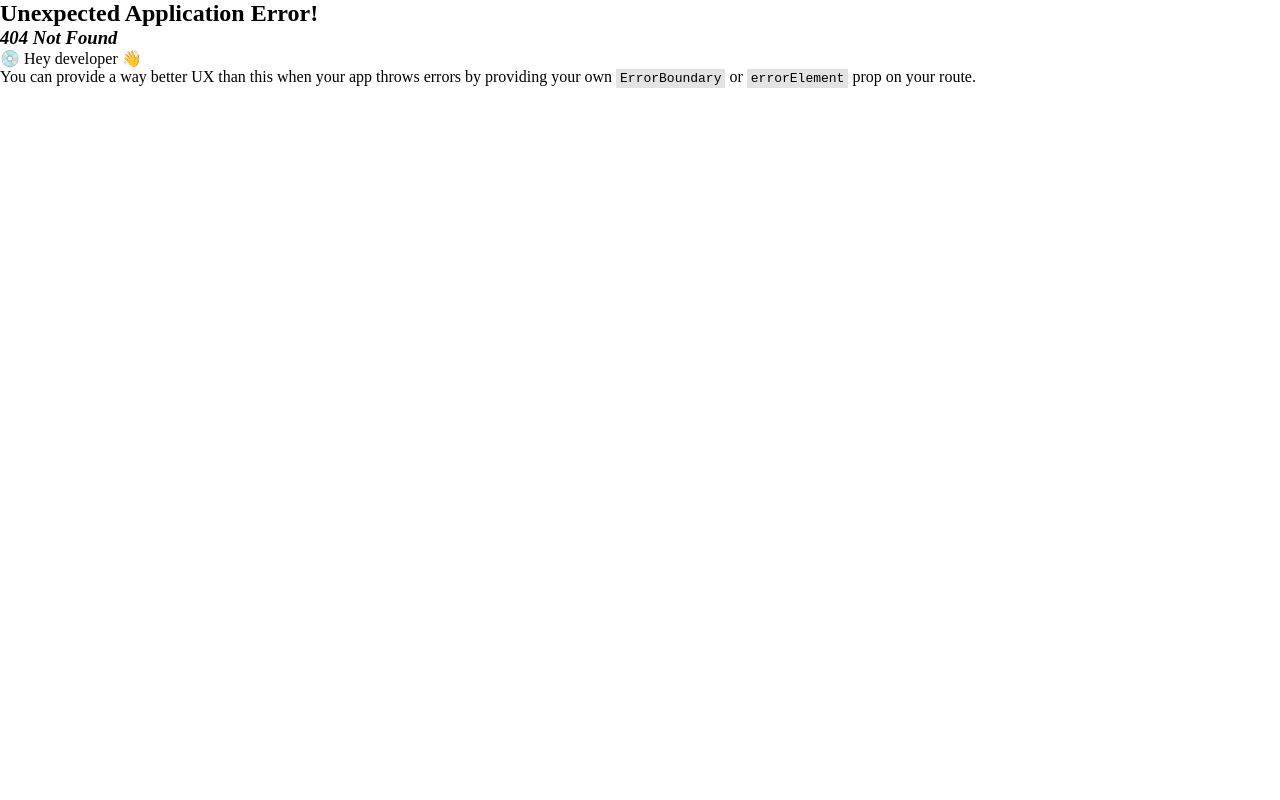
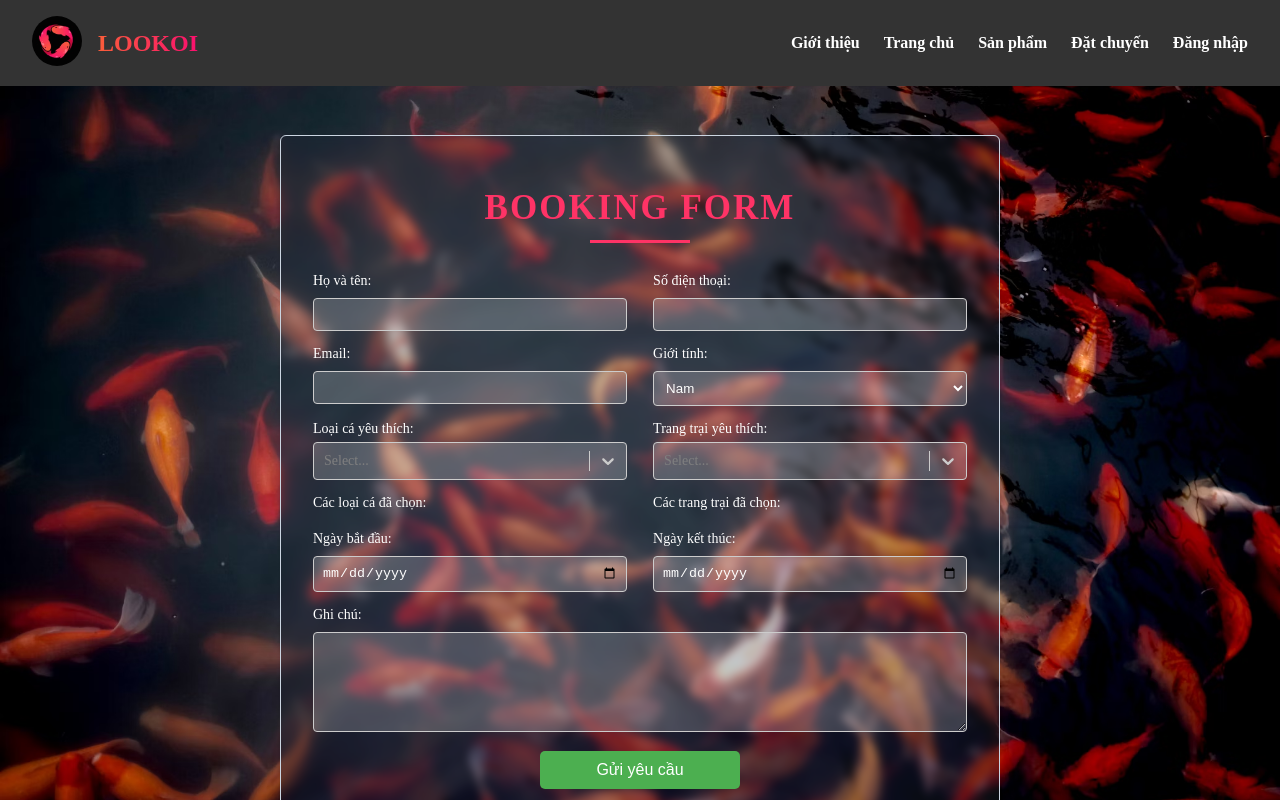
Before and after one commit to Kuro3107/Topic-2, a React (Vite) app: page /bookingform in a window 1280 px wide. Before the commit this address had no page. Shown: the top 800 px of the page. Built offline with nearby package versions, Linux system fonts and the light colour scheme.

Commit message:
change booking Form

```diff
--- a/package.json
+++ b/package.json
@@ -17,6 +17,7 @@
     "react-axios": "^2.0.6",
     "react-dom": "^18.3.1",
     "react-router-dom": "^6.26.2",
+    "react-select": "^5.8.1",
     "react-toastify": "^10.0.5"
   },
   "devDependencies": {
--- a/src/App.jsx
+++ b/src/App.jsx
@@ -33,7 +33,7 @@ function App() {
       element: <EditProfile />,
     },
     {
-      path: "/dat-chuyen",
+      path: "/bookingform",
       element: <BookingForm />,
     },
     {
--- a/src/components/banner/index.jsx
+++ b/src/components/banner/index.jsx
@@ -29,7 +29,9 @@ const Banner = () => {
       toast.success("Đặt chuyến thành công! Chúng tôi sẽ liên hệ với bạn sớm.");
 
       // Hiển thị thông tin đặt chuyến dưới dạng toast
-      toast.info(`Thông tin đặt chuyến: Giống cá - ${Booking.fishType}, Trang trại - ${Booking.farm}`);
+      toast.info(
+        `Thông tin đặt chuyến: Giống cá - ${Booking.fishType}, Trang trại - ${Booking.farm}`
+      );
     } catch (error) {
       toast.error("Có lỗi xảy ra khi đặt chuyến. Vui lòng thử lại sau.");
     }
--- a/src/components/header/index.jsx
+++ b/src/components/header/index.jsx
@@ -1,4 +1,3 @@
-import React, { useEffect } from "react";
 import { Link, useNavigate } from "react-router-dom";
 import { toast } from "react-toastify";
 import "./header.css";
@@ -23,7 +22,7 @@ const Header = () => {
 
   return (
     <header className="header">
-      <div className="logo-container" to="">
+      <div className="logo-container">
         <Link to="/" className="header-link">
           <img src={logo} alt="logo" className="logo-image" />
         </Link>
@@ -47,7 +46,7 @@ const Header = () => {
             </Link>
           </li>
           <li>
-            <Link to="/dat-chuyen" className="header-link">
+            <Link to="/bookingform" className="header-link">
               Đặt chuyến
             </Link>
           </li>
--- a/src/pages/bookingform/index.css
+++ b/src/pages/bookingform/index.css
@@ -67,7 +67,7 @@
   }
 
   .form-group input::placeholder, textarea::placeholder {
-    color: #d1d5db; /* Màu của placeholder */
+    color: #d1d1db; /* Màu của placeholder */
   }
 
   .form-container button {
@@ -126,3 +126,71 @@
 .form-container modal-content button:hover {
   background-color: #45a049;
 }
+
+
+.checkbox-group {
+  display: flex;
+  flex-direction: column;
+  gap: 10px;
+}
+
+.checkbox-group label {
+  display: flex;
+  align-items: center;
+  gap: 5px;
+}
+
+.checkbox-group input[type="checkbox"] {
+  margin-right: 5px;
+}
+
+.checkbox-label {
+  display: flex;
+  align-items: center;
+  margin-bottom: 5px;
+}
+
+.checkbox-label input[type="checkbox"] {
+  margin-right: 10px;
+}
+
+.selected-options {
+  margin-top: 10px;
+  font-style: italic;
+}
+
+/* Thêm vào cuối file */
+.basic-multi-select {
+  color: black;
+}
+
+.select__control {
+  background-color: rgba(255, 255, 255, 0.2) !important;
+  border-color: #ccc !important;
+}
+
+.select__menu {
+  background-color: white !important;
+}
+
+.select__option {
+  background-color: white !important;
+  color: black !important;
+}
+
+.select__option--is-selected {
+  background-color: #4CAF50 !important;
+  color: white !important;
+}
+
+.select__option--is-focused {
+  background-color: #e6e6e6 !important;
+}
+
+.select__multi-value {
+  background-color: #4CAF50 !important;
+}
+
+.select__multi-value__label {
+  color: white !important;
+}
--- a/src/pages/bookingform/index.jsx
+++ b/src/pages/bookingform/index.jsx
@@ -1,24 +1,41 @@
 import { useState } from "react";
+import axios from "axios";
+import { toast } from "react-toastify";
+import Select from "react-select";
 import Header from "../../components/Header";
 import Footer from "../../components/Footer";
 import "./index.css";
 
+const api = "https://6704fc27031fd46a830e2ee2.mockapi.io/BookingForm";
+
+const koiOptions = [
+  { value: "koi1", label: "Koi loại 1" },
+  { value: "koi2", label: "Koi loại 2" },
+  { value: "koi3", label: "Koi loại 3" },
+  { value: "koi4", label: "Koi loại 4" },
+  // Thêm nhiều lựa chọn khác nếu cần
+];
+
+const farmOptions = [
+  { value: "farm1", label: "Trang trại 1" },
+  { value: "farm2", label: "Trang trại 2" },
+  { value: "farm3", label: "Trang trại 3" },
+  { value: "farm4", label: "Trang trại 4" },
+  // Thêm nhiều lựa chọn khác nếu cần
+];
+
 function BookingForm() {
   const [formData, setFormData] = useState({
-    name: "",
+    startDate: "",
+    endDate: "",
+    fullname: "",
     phone: "",
     email: "",
     gender: "male",
-    farm: "",
-    fishType: "",
-    checkInDate: "",
-    checkOutDate: "",
-    hotel: "",
-    hotelPrice: "",
-    notes: ""
+    favoriteKoi: [],
+    favoritefarm: [],
+    note: "",
   });
-
-  const [isSubmitted, setIsSubmitted] = useState(false); // Trạng thái cho thông báo
 
   const handleChange = (e) => {
     const { name, value } = e.target;
@@ -28,14 +45,39 @@ function BookingForm() {
     }));
   };
 
-  const handleSubmit = (e) => {
-    e.preventDefault();
-    console.log("Form data:", formData);
-    setIsSubmitted(true); // Cập nhật trạng thái khi gửi form
+  const handleSelectChange = (selectedOptions, actionMeta) => {
+    setFormData((prevData) => ({
+      ...prevData,
+      [actionMeta.name]: selectedOptions.map((option) => option.value),
+    }));
   };
 
-  const handleCloseModal = () => {
-    setIsSubmitted(false); // Đóng thông báo
+  const handleSubmit = async (e) => {
+    e.preventDefault();
+    try {
+      const response = await axios.post(api, formData);
+      console.log("Response from server:", response.data);
+      toast.success("Đặt chuyến thành công! Chúng tôi sẽ liên hệ với bạn sớm.");
+      toast.info(
+        `Thông tin đặt chuyến: Loại cá yêu thích - ${formData.favoriteKoi.join(
+          ", "
+        )}, Trang trại yêu thích - ${formData.favoritefarm.join(", ")}`
+      );
+      setFormData({
+        startDate: "",
+        endDate: "",
+        fullname: "",
+        phone: "",
+        email: "",
+        gender: "male",
+        favoriteKoi: [],
+        favoritefarm: [],
+        note: "",
+      });
+    } catch (error) {
+      console.error("Lỗi khi gửi dữ liệu:", error);
+      toast.error("Có lỗi xảy ra khi đặt chuyến. Vui lòng thử lại sau.");
+    }
   };
 
   return (
@@ -45,15 +87,14 @@ function BookingForm() {
         <div className="form-container">
           <h1>Booking Form</h1>
           <form onSubmit={handleSubmit}>
-            {/* Name và Phone trên cùng 1 hàng */}
             <div className="form-row">
               <div className="form-column">
                 <div className="form-group">
-                  <label>Name (Tên):</label>
+                  <label>Họ và tên:</label>
                   <input
                     type="text"
-                    name="name"
-                    value={formData.name}
+                    name="fullname"
+                    value={formData.fullname}
                     onChange={handleChange}
                     required
                   />
@@ -61,7 +102,7 @@ function BookingForm() {
               </div>
               <div className="form-column">
                 <div className="form-group">
-                  <label>Số điện thoại: </label>
+                  <label>Số điện thoại:</label>
                   <input
                     type="text"
                     name="phone"
@@ -73,7 +114,6 @@ function BookingForm() {
               </div>
             </div>
 
-            {/* Email và Gender trên cùng 1 hàng */}
             <div className="form-row">
               <div className="form-column">
                 <div className="form-group">
@@ -89,7 +129,7 @@ function BookingForm() {
               </div>
               <div className="form-column">
                 <div className="form-group">
-                  <label>Gender (Giới tính):</label>
+                  <label>Giới tính:</label>
                   <select
                     name="gender"
                     value={formData.gender}
@@ -98,20 +138,94 @@ function BookingForm() {
                   >
                     <option value="male">Nam</option>
                     <option value="female">Nữ</option>
+                    <option value="other">Khác</option>
                   </select>
                 </div>
               </div>
             </div>
 
-            {/* Farm và Fish Type trên cùng 1 hàng */}
             <div className="form-row">
               <div className="form-column">
                 <div className="form-group">
-                  <label>Farm (Trang trại):</label>
+                  <label>Loại cá yêu thích:</label>
+                  <Select
+                    isMulti
+                    name="favoriteKoi"
+                    options={koiOptions}
+                    className="basic-multi-select"
+                    classNamePrefix="select"
+                    onChange={(selectedOptions) =>
+                      handleSelectChange(selectedOptions, {
+                        name: "favoriteKoi",
+                      })
+                    }
+                    value={koiOptions.filter((option) =>
+                      formData.favoriteKoi.includes(option.value)
+                    )}
+                  />
+                </div>
+              </div>
+              <div className="form-column">
+                <div className="form-group">
+                  <label>Trang trại yêu thích:</label>
+                  <Select
+                    isMulti
+                    name="favoritefarm"
+                    options={farmOptions}
+                    className="basic-multi-select"
+                    classNamePrefix="select"
+                    onChange={(selectedOptions) =>
+                      handleSelectChange(selectedOptions, {
+                        name: "favoritefarm",
+                      })
+                    }
+                    value={farmOptions.filter((option) =>
+                      formData.favoritefarm.includes(option.value)
+                    )}
+                  />
+                </div>
+              </div>
+            </div>
+
+            <div className="form-row">
+              <div className="form-column">
+                <div className="form-group">
+                  <label>Các loại cá đã chọn:</label>
+                  <p>
+                    {formData.favoriteKoi
+                      .map(
+                        (koi) =>
+                          koiOptions.find((option) => option.value === koi)
+                            ?.label
+                      )
+                      .join(", ")}
+                  </p>
+                </div>
+              </div>
+              <div className="form-column">
+                <div className="form-group">
+                  <label>Các trang trại đã chọn:</label>
+                  <p>
+                    {formData.favoritefarm
+                      .map(
+                        (farm) =>
+                          farmOptions.find((option) => option.value === farm)
+                            ?.label
+                      )
+                      .join(", ")}
+                  </p>
+                </div>
+              </div>
+            </div>
+
+            <div className="form-row">
+              <div className="form-column">
+                <div className="form-group">
+                  <label>Ngày bắt đầu:</label>
                   <input
-                    type="text"
-                    name="farm"
-                    value={formData.farm}
+                    type="date"
+                    name="startDate"
+                    value={formData.startDate}
                     onChange={handleChange}
                     required
                   />
@@ -119,11 +233,11 @@ function BookingForm() {
               </div>
               <div className="form-column">
                 <div className="form-group">
-                  <label>Fish Type (Loại cá):</label>
+                  <label>Ngày kết thúc:</label>
                   <input
-                    type="text"
-                    name="fishType"
-                    value={formData.fishType}
+                    type="date"
+                    name="endDate"
+                    value={formData.endDate}
                     onChange={handleChange}
                     required
                   />
@@ -131,90 +245,22 @@ function BookingForm() {
               </div>
             </div>
 
-            {/* Check-in Date và Check-out Date trên cùng 1 hàng */}
-            <div className="form-row">
-              <div className="form-column">
-                <div className="form-group">
-                  <label>Check-in Date (Ngày đến):</label>
-                  <input
-                    type="date"
-                    name="checkInDate"
-                    value={formData.checkInDate}
-                    onChange={handleChange}
-                    required
-                  />
-                </div>
-              </div>
-              <div className="form-column">
-                <div className="form-group">
-                  <label>Check-out Date (Ngày đi):</label>
-                  <input
-                    type="date"
-                    name="checkOutDate"
-                    value={formData.checkOutDate}
-                    onChange={handleChange}
-                    required
-                  />
-                </div>
-              </div>
-            </div>
-
-            {/* Hotel và Hotel Price trên cùng 1 hàng */}
-            <div className="form-row">
-              <div className="form-column">
-                <div className="form-group">
-                  <label>Hotel (Khách sạn):</label>
-                  <input
-                    type="text"
-                    name="hotel"
-                    value={formData.hotel}
-                    onChange={handleChange}
-                    required
-                  />
-                </div>
-              </div>
-              <div className="form-column">
-                <div className="form-group">
-                  <label>Hotel Price (Giá tiền chỗ ở):</label>
-                  <input
-                    type="number"
-                    name="hotelPrice"
-                    value={formData.hotelPrice}
-                    onChange={handleChange}
-                    required
-                  />
-                </div>
-              </div>
-            </div>
-
-            {/* Ô Note chiếm hết chiều rộng của form */}
             <div className="form-full-width">
               <div className="form-group">
-                <label>Notes (Ghi chú):</label>
+                <label>Ghi chú:</label>
                 <textarea
-                  name="notes"
-                  value={formData.notes}
+                  name="note"
+                  value={formData.note}
                   onChange={handleChange}
                 ></textarea>
               </div>
             </div>
 
-            <button type="submit">Send Request</button>
+            <button type="submit">Gửi yêu cầu</button>
           </form>
         </div>
       </main>
       <Footer />
-
-      {/* Hiển thị bảng thông báo nếu form được gửi */}
-      {isSubmitted && (
-        <div className="modal">
-          <div className="modal-content">
-            <h2>Request Sent Successfully!</h2>
-            <p>Your booking request has been sent. We will contact you shortly.</p>
-            <button onClick={handleCloseModal}>Close</button>
-          </div>
-        </div>
-      )}
     </div>
   );
 }
```
Also changed, not shown: 1 other file (tests, documents, lock files or other folders).
